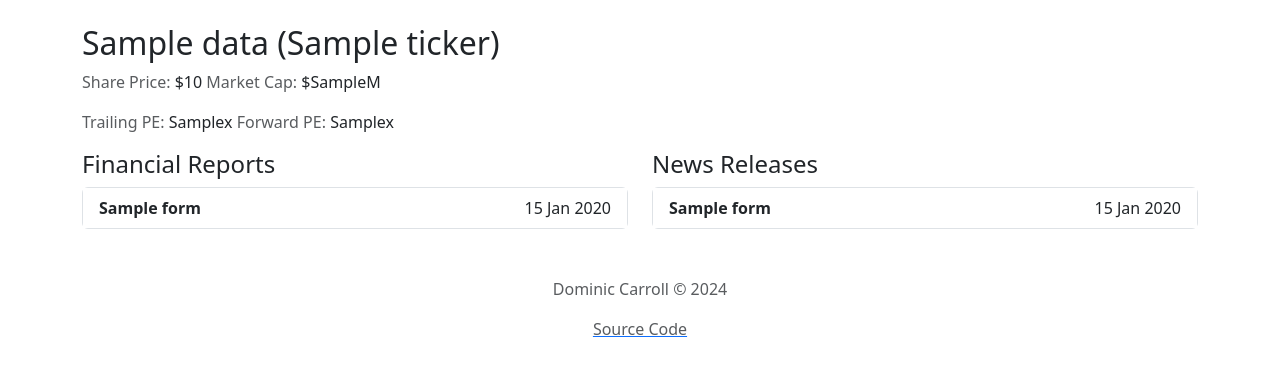
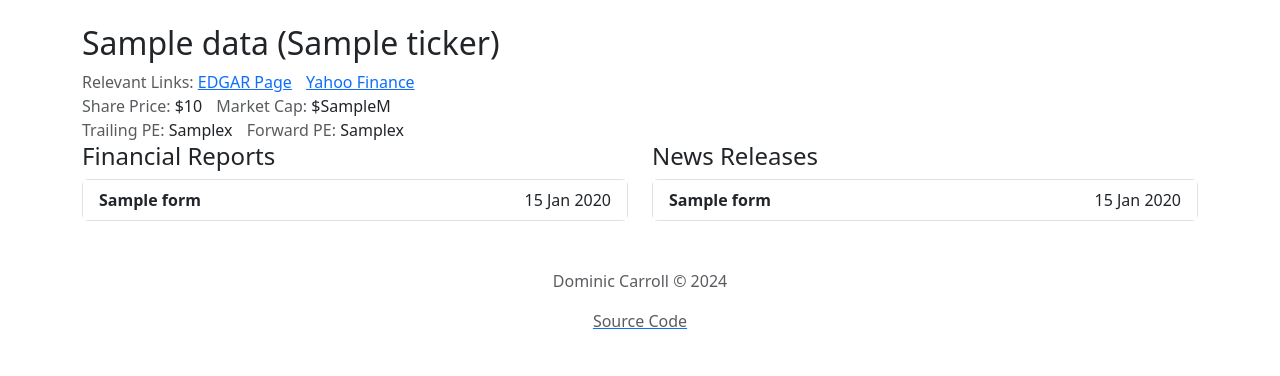
Before and after one commit to carrolldominic/smart-filings, a Node server app: template views/filing.handlebars in a window 1280 px wide. Shown: the part 56-432 px from the top of the page. Run offline with Node 20, Linux system fonts and the light colour scheme; the template is opened without the code that fills it: most values are stand-ins (such as "Sample title", 1, 10 or a date in 2020); some libraries are stand-ins or nearby versions.

Commit message:
relevant links on security page

```diff
--- a/views/filing.handlebars
+++ b/views/filing.handlebars
@@ -2,8 +2,19 @@
 <div class="container">
   <div class="row">
     <h2>{{data.name}} ({{data.ticker}})</h2>
-    <p><span class="text-muted">Share Price:</span> ${{data.price}}    <span class="text-muted">Market Cap: </span>${{data.marketCap}}M</p>
-    <p><span class="text-muted">Trailing PE: </span> {{data.trailingPE}}x    <span class="text-muted">Forward PE: </span> {{data.forwardPE}}x</p>
+    <span>
+    <p style="display: inline;" class="text-muted">Relevant Links: </p>
+    <a href="https://www.sec.gov/edgar/browse/?CIK={{data.cik}}&owner=exclude" target="_blank" style="display: inline;">EDGAR Page</a>
+    <a href="https://finance.yahoo.com/quote/{{data.ticker}}/" target="_blank" style="display: inline; margin-left: 10px;">Yahoo Finance</a>
+    </span>
+    <span>
+    <p style="display: inline;"><span class="text-muted" style="display: inline;">Share Price:</span> ${{data.price}}</p>
+    <p style="display: inline; margin-left: 10px;"><span class="text-muted">Market Cap: </span>${{data.marketCap}}M</p>
+    </span>
+    <span>
+    <p style="display: inline;"><span class="text-muted">Trailing PE: </span> {{data.trailingPE}}x</p>
+    <p style="display: inline; margin-left: 10px;"><span class="text-muted">Forward PE: </span> {{data.forwardPE}}x</p>
+    </span>
   </div>
   <div class="row">
     <div class="col-6">
```
